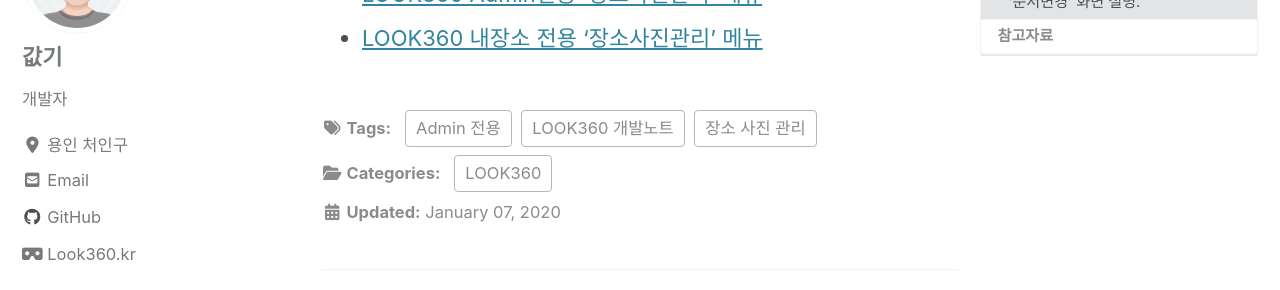
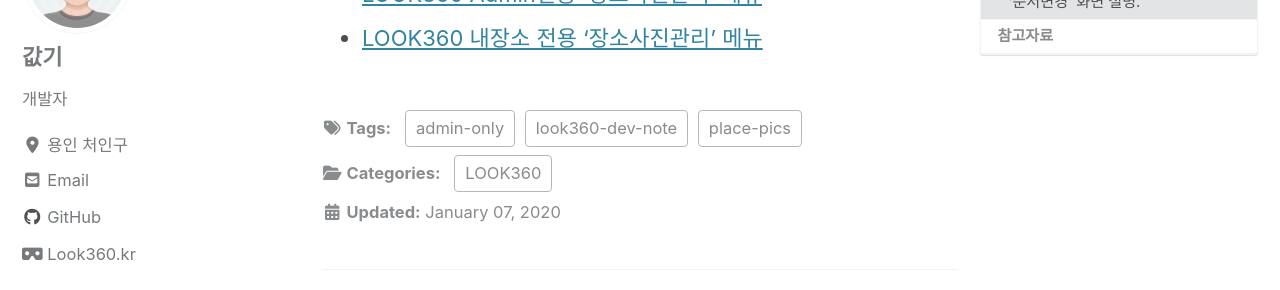
Before and after one commit to kabkee/kabkee.github.io, a Jekyll site: the page built from _posts/2020-01-06-look360-place-pics.markdown, in a window 1280 px wide and 900 px high, scrolled down 3223 px. Shown: the part 142-432 px from the top of the window. Built offline with Jekyll 4.4.1, drawn with Linux system fonts in a browser that asks for light colours; cached includes are drawn as plain includes; nearby versions of some CDN libraries; emoji names are drawn with the system emoji font.

Commit message:
tags 변경.

```diff
--- a/_posts/2020-01-05-mysql-full-text-search.markdown
+++ b/_posts/2020-01-05-mysql-full-text-search.markdown
@@ -7,7 +7,7 @@ toc_icon: "list-alt"
 toc_sticky: true
 date:   2020-01-05 23:59:43 +0900
 categories: MySQL
-tags: ['MySQL', 'Full-text search']
+tags: ['mysql', 'full-text-search']
 <!-- classes: wide -->
 
 ---
--- a/_posts/2020-01-06-look360-faq-category.markdown
+++ b/_posts/2020-01-06-look360-faq-category.markdown
@@ -7,7 +7,7 @@ toc_icon: "list-alt"
 toc_sticky: true
 date:   2020-01-07 15:54:00 +0900
 categories: LOOK360
-tags: ['LOOK360 개발노트', '게시판 테마']
+tags: ['look360-dev-note', 'bbs-theme']
 <!-- classes: wide -->
 ---
 
--- a/_posts/2020-01-06-look360-place-pics.markdown
+++ b/_posts/2020-01-06-look360-place-pics.markdown
@@ -7,7 +7,7 @@ toc_icon: "list-alt"
 toc_sticky: true
 date:   2020-01-07 19:54:00 +0900
 categories: LOOK360
-tags: ['LOOK360 개발노트', '장소 사진 관리', 'Admin 전용']
+tags: ['look360-dev-note', 'place-pics', 'admin-only']
 <!-- classes: wide -->
 ---
 
```
